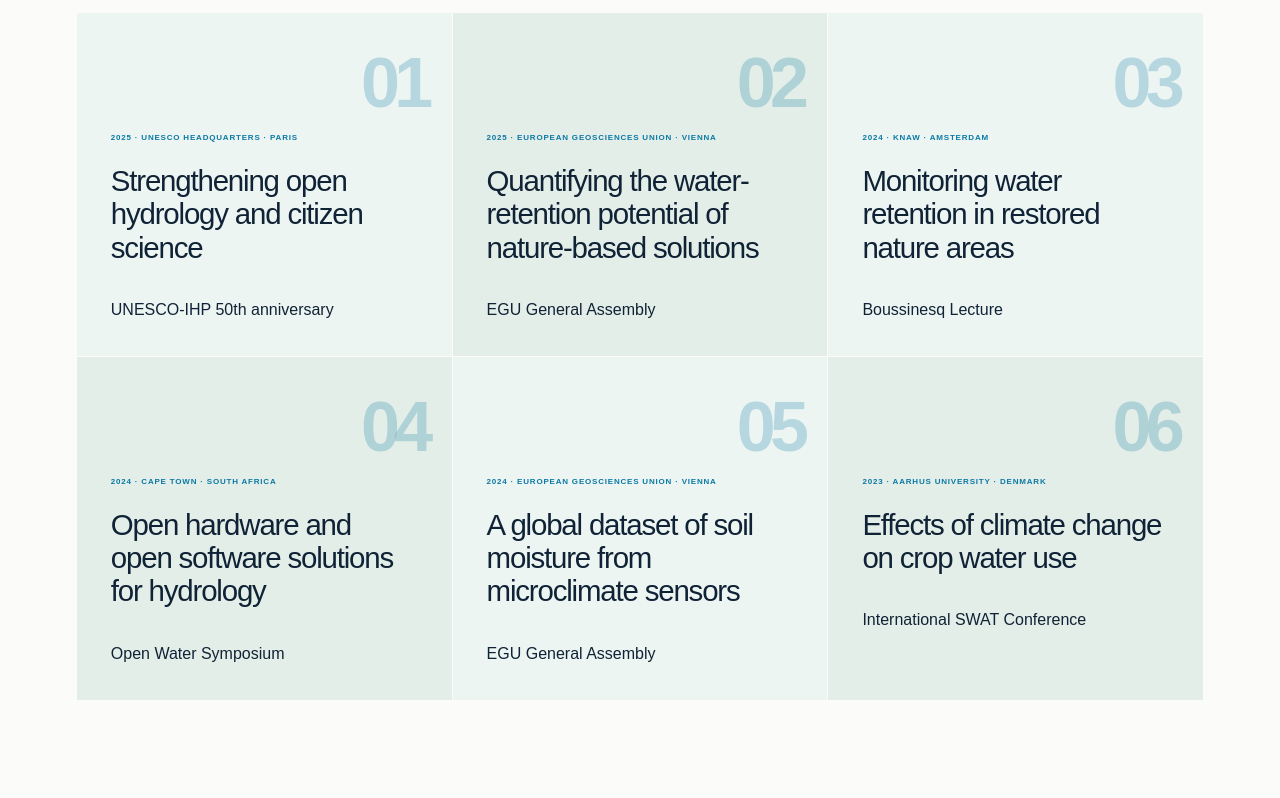
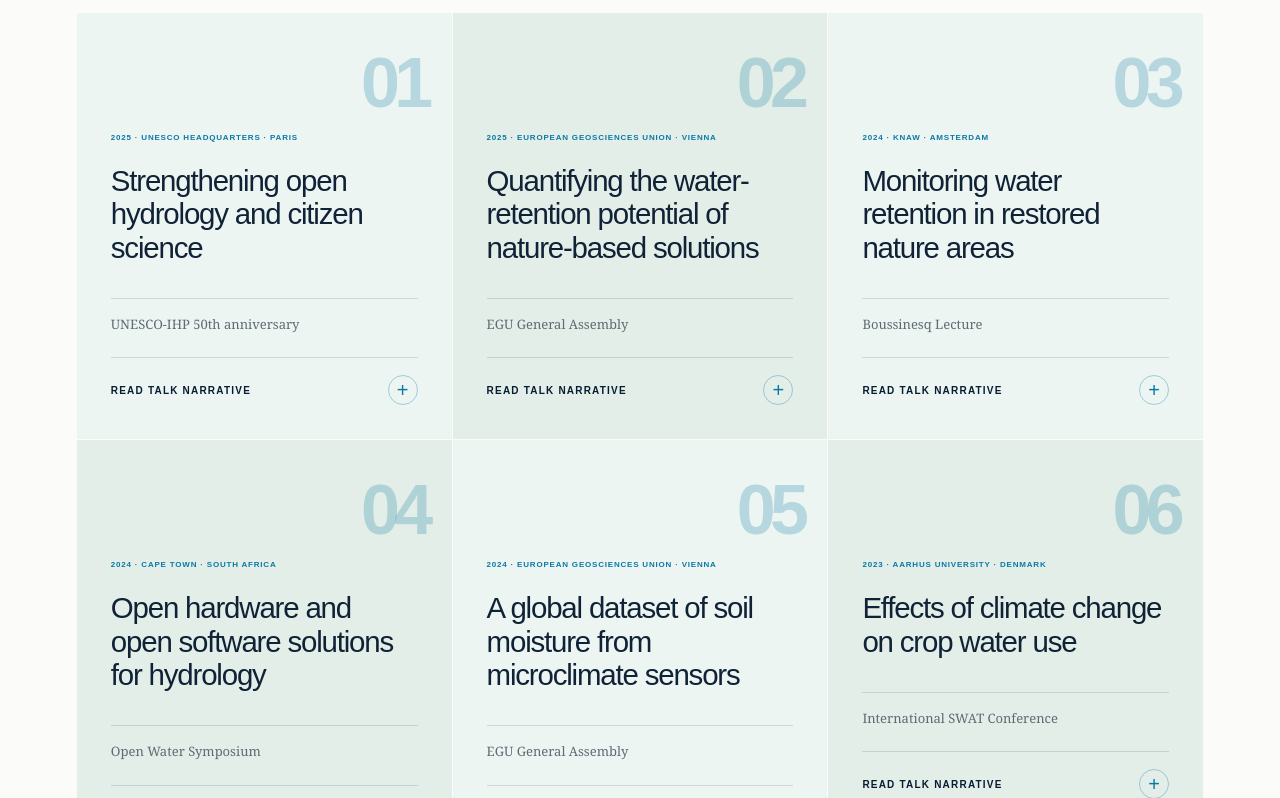
Before and after one commit to klekarkar/klekarkar-portfolio, a Next.js app: page /talks in a window 1280 px wide. Shown: the part 728-1526 px from the top of the page. Built offline with nearby package versions, Linux system fonts and the light colour scheme.

Commit message:
Update app/talks/page.tsx with expandable narratives

```diff
--- a/app/talks/page.tsx
+++ b/app/talks/page.tsx
@@ -8,22 +8,96 @@ export const metadata: Metadata = {
   twitter: { title: "Talks | Katoria Lekarkar", description: "Hydrology shared in rooms where research meets practice.", images: [] },
 };
 
+// To add a talk, copy one object, keep the same field names and edit its content.
 const talks = [
-  ["2025", "UNESCO Headquarters · Paris", "Strengthening open hydrology and citizen science", "UNESCO-IHP 50th anniversary"],
-  ["2025", "European Geosciences Union · Vienna", "Quantifying the water-retention potential of nature-based solutions", "EGU General Assembly"],
-  ["2024", "KNAW · Amsterdam", "Monitoring water retention in restored nature areas", "Boussinesq Lecture"],
-  ["2024", "Cape Town · South Africa", "Open hardware and open software solutions for hydrology", "Open Water Symposium"],
-  ["2024", "European Geosciences Union · Vienna", "A global dataset of soil moisture from microclimate sensors", "EGU General Assembly"],
-  ["2023", "Aarhus University · Denmark", "Effects of climate change on crop water use", "International SWAT Conference"],
+  {
+    year: "2025",
+    place: "UNESCO Headquarters · Paris",
+    title: "Strengthening open hydrology and citizen science",
+    event: "UNESCO-IHP 50th anniversary",
+    narrative: [
+      "During the 50th anniversary of UNESCO’s Intergovernmental Hydrological Programme, I presented work coordinated through the UNESCO Chair on Open Water Science and Education led by Prof. Ann van Griensven.",
+      "My first presentation explained how the Chair was coordinating hydrological observations from low-cost soil-moisture sensors and collaborating with UNESCO to make the resulting data accessible through the UNESCO-IHP Water Information Network System (WINS).",
+      "I also joined a plenary panel on the value of citizen science for hydrology, where I presented activities in Kenya and Bolivia and demonstrated a digital toolbox for consolidating citizen-science observations. In a third, more technical presentation at the International Drought Symposium, I discussed how in-situ measurements and process-based models can quantify the contribution of nature-based interventions to drought mitigation.",
+    ],
+  },
+  {
+    year: "2025",
+    place: "European Geosciences Union · Vienna",
+    title: "Quantifying the water-retention potential of nature-based solutions",
+    event: "EGU General Assembly",
+    narrative: [
+      "I presented preliminary results from research coupling a conceptual hydrological model with in-situ observations from low-cost soil-moisture sensors to assess the effectiveness of local nature-based water-retention measures.",
+      "Nature-based solutions can support water retention, groundwater recharge, biodiversity and water quality, but their hydrological effects are difficult to isolate. Existing models are often either too complex for local decisions or not designed to represent the distinctive features of restoration and rewetting interventions. Long-term observations that demonstrate performance are also scarce.",
+      "Our study addresses these gaps with a simplified, process-based model that represents the catchment, the intervention area and exchanges between surface water, soil water and groundwater. A network of low-cost soil-moisture sensors and groundwater piezometers provides observations for evaluating the model and following the intervention over time.",
+      "The coupled monitoring and modelling approach is intended to provide clearer evidence of how nature-based measures alter water storage and recharge, and to support their use as a drought-adaptation measure alongside conventional infrastructure.",
+    ],
+  },
+  {
+    year: "2024",
+    place: "KNAW · Amsterdam",
+    title: "Monitoring water retention in restored nature areas",
+    event: "Boussinesq Lecture",
+    narrative: [
+      "I presented the progress of my research on combining low-cost environmental sensors with a conceptual hydrological model to quantify water retention in a restored nature conservation area in Boechout, Belgium.",
+    ],
+  },
+  {
+    year: "2024",
+    place: "Cape Town · South Africa",
+    title: "Open hardware and open software solutions for hydrology",
+    event: "Open Water Symposium",
+    narrative: [
+      "This UNESCO-IHP workshop focused on open hardware and open software as practical, sustainable technologies for water resources monitoring and analysis.",
+      "My presentation showed how low-cost soil-moisture sensors can support both conventional scientific monitoring and citizen-science initiatives, expanding the observations available for tackling environmental challenges such as droughts and floods.",
+    ],
+  },
+  {
+    year: "2024",
+    place: "European Geosciences Union · Vienna",
+    title: "A global dataset of soil moisture from microclimate sensors",
+    event: "EGU General Assembly",
+    narrative: [
+      "The talk focused on the importance of soil-moisture monitoring, the gaps in existing observation networks and the potential of low-cost sensors to improve coverage in data-scarce regions.",
+      "Soil moisture links the water, energy and carbon cycles and influences droughts, heatwaves and wildfires. Satellite products provide spatially continuous estimates, but their coarse resolution and the shortage of in-situ validation observations—particularly in Africa—limit their application.",
+      "I presented the SoilTemp initiative, which harmonizes microclimate observations from thousands of locations around the world. TOMST TMS-4 loggers already provide high-frequency, georeferenced records across every continent, creating an opportunity to consolidate and calibrate a global soil-moisture dataset and connect it with established networks such as the International Soil Moisture Network.",
+      "The wider goal is to expand soil-moisture monitoring through affordable sensors and citizen science, improving satellite validation, drought monitoring and other environmental applications where conventional monitoring remains sparse.",
+    ],
+  },
+  {
+    year: "2023",
+    place: "Aarhus University · Denmark",
+    title: "Effects of climate change on crop water use",
+    event: "International SWAT Conference",
+    narrative: [
+      "I presented my master’s research on the effects of anthropogenic warming on crop water use in the Nyando area of western Kenya. The study used hydrological modelling to examine how changing climate conditions affect crop-water requirements and water availability.",
+    ],
+  },
 ];
 
 export default function TalksPage() {
   return <main><SiteHeader />
     <InnerHero index="03" label="Talks & teaching" title="Hydrology, shared clearly." intro="I present research to scientific, professional and public audiences, and teach practical hydrological modelling to the next generation of water professionals." />
     <section className="talks-grid section-shell">
-      {talks.map(([year, place, title, event], index) => <article key={title}><div className="talk-number">{String(index + 1).padStart(2, "0")}</div><p>{year} · {place}</p><h2>{title}</h2><span>{event}</span></article>)}
+      {talks.map((talk, index) => <article key={talk.title}>
+        <div className="talk-number">{String(index + 1).padStart(2, "0")}</div>
+        <p>{talk.year} · {talk.place}</p>
+        <h2>{talk.title}</h2>
+        <span className="talk-event">{talk.event}</span>
+        <details className="narrative-disclosure talk-disclosure">
+          <summary><span>Read talk narrative</span><span className="disclosure-icon" aria-hidden="true">+</span></summary>
+          <div className="narrative-content">{talk.narrative.map((paragraph) => <p key={paragraph}>{paragraph}</p>)}</div>
+        </details>
+      </article>)}
     </section>
-    <section className="teaching-band section-shell"><div className="section-label light"><span>+</span> TEACHING</div><div className="teaching-grid"><article><span>VUB · KU Leuven</span><h3>Surface Water Hydrology</h3><p>Practical modelling, sensitivity analysis, calibration and validation.</p></article><article><span>VUB · IUPWARE</span><h3>Surface Water Modelling</h3><p>SWAT+ model setup and rigorous evaluation of model performance.</p></article><article><span>Boechout · Belgium</span><h3>Integrated field project</h3><p>Supervising fieldwork and modelling of water retention in a restored nature area.</p></article></div></section>
+    <section className="teaching-band section-shell">
+      <div className="section-label light"><span>+</span> TEACHING</div>
+      <div className="teaching-grid">
+        <article><span>VUB · KU Leuven</span><h3>Surface Water Hydrology</h3><p>Guiding practical hydrological-modelling sessions using the NAM model, with a focus on sensitivity analysis, calibration and validation.</p></article>
+        <article><span>VUB · IUPWARE</span><h3>Surface Water Modelling</h3><p>Practical SWAT+ sessions covering hydrological processes, model setup, calibration and validation.</p></article>
+        <article><span>Boechout · Belgium</span><h3>Integrated field project</h3><p>Supervising fieldwork and modelling to evaluate water retention in a restored nature conservation area.</p></article>
+      </div>
+    </section>
     <SiteFooter />
   </main>;
 }
```
